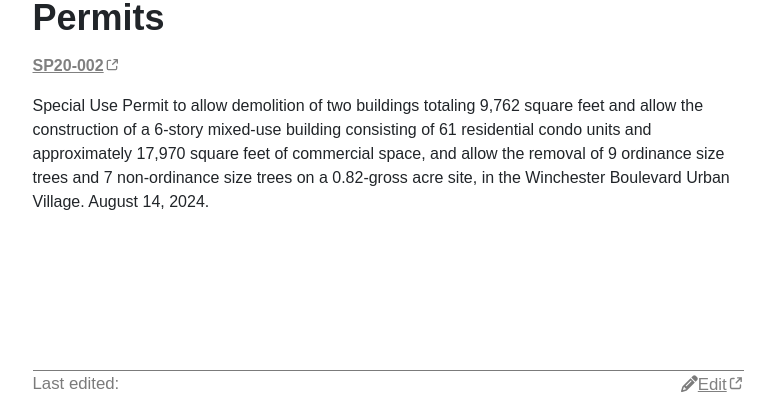
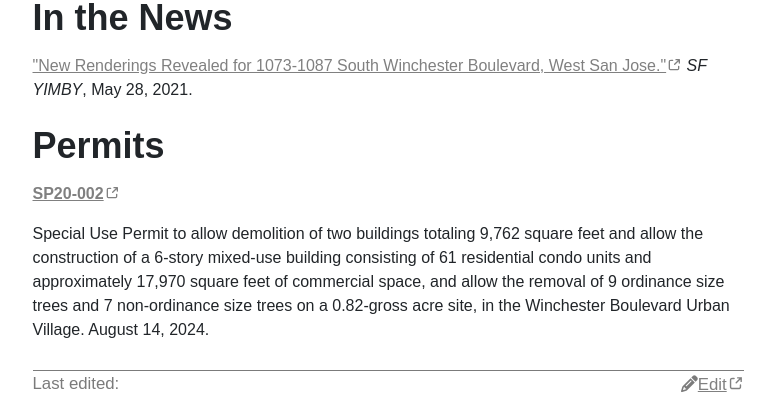
Before and after one commit to awildjake/sjbuild, a Jekyll site: the page built from _developments/1073-s-winchester-bl.md, in a window 1280 px wide, cut to the strip 591-984 px from the top of the page. Shown: the whole strip, without its empty margins (252-1025 px from the left). Built offline with Jekyll 4.4.1, drawn with Linux system fonts in a browser that asks for light colours.

```diff
--- a/_developments/1073-s-winchester-bl.md
+++ b/_developments/1073-s-winchester-bl.md
@@ -18,6 +18,13 @@ permits:
     of a 6-story mixed-use building consisting of 61 residential condo units and approximately 17,970 square feet of commercial
     space, and allow the removal of 9 ordinance size trees and 7 non-ordinance size trees on a 0.82-gross acre site, in the
     Winchester Boulevard Urban Village.
-last_updated: '2021-08-25'
+articles:
+  - title: New Renderings Revealed for 1073-1087 South Winchester Boulevard, West San Jose
+    url: https://sfyimby.com/2021/05/new-renderings-revealed-for-1073-1087-south-winchester-boulevard-west-san-jose.html
+    source: SF YIMBY
+    author: Andrew Nelson
+    date: 2021-05-28
+last_updated: 2026-08-01
+notes: "No construction."
 published: true
 ---
```
